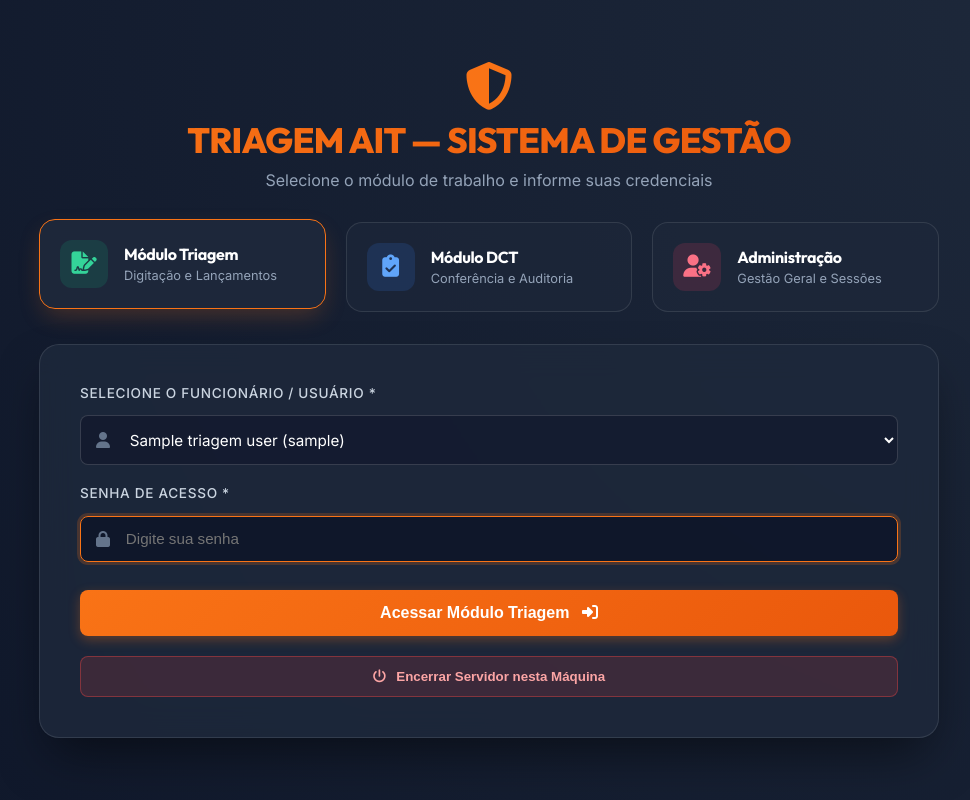
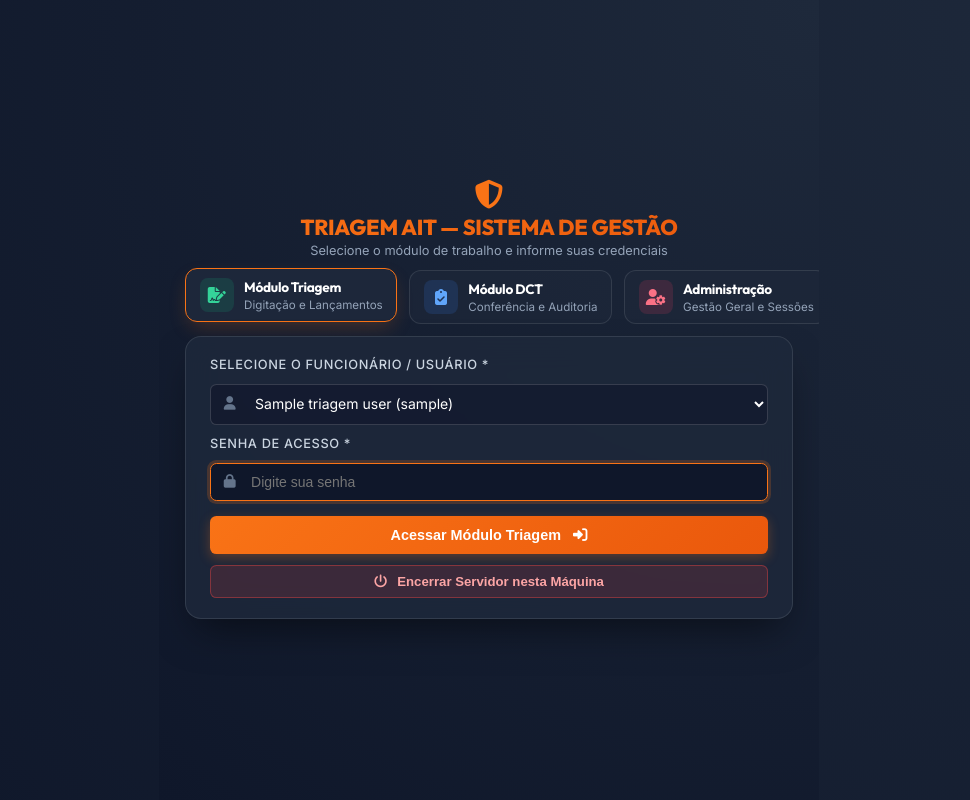
Before and after one commit to wMyster/Triagem-AITs, a Flask app: template templates/login.html in a window 1280 px wide. Shown: the whole page, without its empty margins (151-1121 px from the left). Run offline with Flask 3, Linux system fonts and the light colour scheme; the template is opened without the code that fills it: most values are stand-ins (such as "Sample title", 1, 10 or a date in 2020).

Commit message:
feat: Versao 2.1 com suporte otimizado a resolucao 1366x768p e remocao completa da barra de rolagem no login

```diff
--- a/static/css/style.css
+++ b/static/css/style.css
@@ -746,3 +746,29 @@ select option {
     background-color: #1e293b;
     color: #f8fafc;
 }
+
+/* 1366x768 Screen Resolution Optimization */
+@media screen and (max-width: 1400px) {
+    .app-container {
+        padding: 0.75rem 1rem;
+        max-width: 1320px;
+    }
+    .header-main {
+        padding: 0.65rem 1rem;
+    }
+    .nav-link {
+        padding: 0.4rem 0.65rem;
+        font-size: 0.825rem;
+    }
+    .panel {
+        padding: 1.15rem;
+        margin-bottom: 1rem;
+    }
+    .form-group {
+        margin-bottom: 0.85rem;
+    }
+    .form-control, .form-select, input[type="text"], input[type="date"], select {
+        padding: 0.55rem 0.75rem;
+        font-size: 0.875rem;
+    }
+}
--- a/templates/login.html
+++ b/templates/login.html
@@ -8,88 +8,100 @@
     <link href="https://fonts.googleapis.com/css2?family=Inter:wght@300;400;500;600;700&family=Outfit:wght@500;600;700;800&display=swap" rel="stylesheet">
     <link rel="stylesheet" href="{{ url_for('static', filename='css/style.css') }}">
     <style>
-        body {
+        html, body {
+            height: 100vh;
+            max-height: 100vh;
+            overflow: hidden;
+            margin: 0;
+            padding: 0;
             background: radial-gradient(circle at top right, #1e293b 0%, #0f172a 100%);
-            min-height: 100vh;
             display: flex;
             align-items: center;
             justify-content: center;
-            margin: 0;
-            padding: 2rem 1rem;
             font-family: 'Inter', sans-serif;
         }
         .login-wrapper {
-            width: 100%;
-            max-width: 900px;
+            width: 92%;
+            max-width: 780px;
             display: flex;
             flex-direction: column;
-            gap: 2rem;
+            gap: 0.75rem;
+            box-sizing: border-box;
         }
         .login-header-main {
             text-align: center;
             color: #ffffff;
         }
+        .login-header-main i.main-icon {
+            font-size: 1.8rem;
+            color: #f97316;
+            margin-bottom: 0.15rem;
+        }
         .login-header-main h1 {
             font-family: 'Outfit', sans-serif;
-            font-size: 2.2rem;
+            font-size: 1.35rem;
             font-weight: 800;
             background: linear-gradient(135deg, #f97316 0%, #ea580c 100%);
             -webkit-background-clip: text;
             -webkit-text-fill-color: transparent;
-            margin: 0 0 0.5rem 0;
+            margin: 0 0 0.15rem 0;
+            letter-spacing: -0.01em;
         }
         .login-header-main p {
             color: #94a3b8;
-            font-size: 1rem;
+            font-size: 0.8rem;
             margin: 0;
         }
 
         /* Sector Cards Selection */
         .sector-cards {
             display: grid;
-            grid-template-columns: repeat(auto-fit, minmax(240px, 1fr));
-            gap: 1.25rem;
+            grid-template-columns: repeat(3, 1fr);
+            gap: 0.75rem;
         }
         .sector-card {
             background: rgba(30, 41, 59, 0.6);
             border: 1px solid rgba(255, 255, 255, 0.1);
-            border-radius: 1rem;
-            padding: 1.25rem;
+            border-radius: 0.75rem;
+            padding: 0.55rem 0.85rem;
             cursor: pointer;
             transition: all 0.25s ease;
             display: flex;
             align-items: center;
-            gap: 1rem;
+            gap: 0.65rem;
             color: white;
         }
         .sector-card:hover, .sector-card.active {
-            transform: translateY(-3px);
+            transform: translateY(-2px);
             border-color: #f97316;
             background: rgba(30, 41, 59, 0.9);
-            box-shadow: 0 10px 25px -5px rgba(249, 115, 22, 0.25);
+            box-shadow: 0 8px 20px -5px rgba(249, 115, 22, 0.25);
         }
         .sector-card-icon {
-            width: 48px;
-            height: 48px;
-            border-radius: 0.75rem;
+            width: 34px;
+            height: 34px;
+            border-radius: 0.5rem;
             display: flex;
             align-items: center;
             justify-content: center;
-            font-size: 1.4rem;
+            font-size: 1rem;
+            flex-shrink: 0;
         }
         .icon-transporte { background: rgba(16, 185, 129, 0.15); color: #34d399; }
         .icon-dct { background: rgba(59, 130, 246, 0.15); color: #60a5fa; }
         .icon-admin { background: rgba(244, 63, 94, 0.15); color: #fb7185; }
 
         .sector-card-info h3 {
-            font-size: 1rem;
-            margin: 0 0 0.2rem 0;
+            font-size: 0.85rem;
+            margin: 0 0 0.1rem 0;
             font-weight: 700;
+            white-space: nowrap;
         }
         .sector-card-info p {
-            font-size: 0.8rem;
+            font-size: 0.725rem;
             color: #94a3b8;
             margin: 0;
+            white-space: nowrap;
         }
 
         /* Login Card */
@@ -97,43 +109,44 @@
             background: rgba(30, 41, 59, 0.85);
             backdrop-filter: blur(16px);
             border: 1px solid rgba(255, 255, 255, 0.1);
-            border-radius: 1.25rem;
-            box-shadow: 0 25px 50px -12px rgba(0, 0, 0, 0.5);
-            padding: 2.5rem;
+            border-radius: 1rem;
+            box-shadow: 0 20px 40px -12px rgba(0, 0, 0, 0.5);
+            padding: 1.25rem 1.5rem;
             color: #f8fafc;
         }
         .form-group {
-            margin-bottom: 1.25rem;
+            margin-bottom: 0.65rem;
         }
         .form-group label {
             display: block;
-            font-size: 0.85rem;
+            font-size: 0.8rem;
             font-weight: 500;
             color: #cbd5e1;
-            margin-bottom: 0.4rem;
+            margin-bottom: 0.25rem;
         }
         .input-group {
             position: relative;
         }
         .input-group i {
             position: absolute;
-            left: 1rem;
+            left: 0.85rem;
             top: 50%;
             transform: translateY(-50%);
             color: #64748b;
+            font-size: 0.85rem;
         }
-        .input-group input {
+        .input-group input, .input-group select {
             width: 100%;
-            padding: 0.85rem 1rem 0.85rem 2.8rem;
+            padding: 0.65rem 1rem 0.65rem 2.5rem;
             background: rgba(15, 23, 42, 0.6);
             border: 1px solid rgba(255, 255, 255, 0.15);
-            border-radius: 0.5rem;
+            border-radius: 0.4rem;
             color: #ffffff;
-            font-size: 0.95rem;
+            font-size: 0.875rem;
             box-sizing: border-box;
             transition: all 0.2s ease;
         }
-        .input-group input:focus {
+        .input-group input:focus, .input-group select:focus {
             outline: none;
             border-color: #f97316;
             box-shadow: 0 0 0 3px rgba(249, 115, 22, 0.2);
@@ -141,31 +154,31 @@
         }
         .btn-login {
             width: 100%;
-            padding: 0.9rem;
+            padding: 0.7rem;
             background: linear-gradient(135deg, #f97316 0%, #ea580c 100%);
             border: none;
-            border-radius: 0.5rem;
+            border-radius: 0.4rem;
             color: #ffffff;
-            font-size: 1rem;
+            font-size: 0.9rem;
             font-weight: 700;
             cursor: pointer;
             transition: all 0.2s ease;
             box-shadow: 0 4px 12px rgba(249, 115, 22, 0.3);
-            margin-top: 0.5rem;
+            margin-top: 0.25rem;
         }
         .btn-login:hover {
             transform: translateY(-1px);
             box-shadow: 0 6px 16px rgba(249, 115, 22, 0.4);
         }
         .alert {
-            padding: 0.75rem 1rem;
-            border-radius: 0.5rem;
-            margin-bottom: 1.25rem;
-            font-size: 0.875rem;
+            padding: 0.5rem 0.75rem;
+            border-radius: 0.4rem;
+            margin-bottom: 0.65rem;
+            font-size: 0.8rem;
             display: flex;
             align-items: center;
             justify-content: flex-start;
-            gap: 0.55rem;
+            gap: 0.5rem;
             text-align: left;
         }
         .alert-danger { background: rgba(239, 68, 68, 0.2); border: 1px solid rgba(239, 68, 68, 0.4); color: #fca5a5; }
@@ -178,7 +191,7 @@
 
     <div class="login-wrapper">
         <div class="login-header-main">
-            <i class="fa-solid fa-shield-halved" style="font-size: 3rem; color: #f97316; margin-bottom: 0.5rem;"></i>
+            <i class="fa-solid fa-shield-halved main-icon"></i>
             <h1>TRIAGEM AIT — SISTEMA DE GESTÃO</h1>
             <p>Selecione o módulo de trabalho e informe suas credenciais</p>
         </div>
@@ -233,7 +246,7 @@
                     <label for="username" id="lbl-username">Selecione o Funcionário / Usuário *</label>
                     <div class="input-group">
                         <i class="fa-solid fa-user"></i>
-                        <select id="username" name="username" required style="width: 100%; padding: 0.85rem 1rem 0.85rem 2.8rem; background: rgba(15, 23, 42, 0.6); border: 1px solid rgba(255, 255, 255, 0.15); border-radius: 0.5rem; color: #ffffff; font-size: 0.95rem; box-sizing: border-box; cursor: pointer;">
+                        <select id="username" name="username" required style="width: 100%; padding: 0.65rem 1rem 0.65rem 2.5rem; background: rgba(15, 23, 42, 0.6); border: 1px solid rgba(255, 255, 255, 0.15); border-radius: 0.4rem; color: #ffffff; font-size: 0.875rem; box-sizing: border-box; cursor: pointer;">
                             {% for u in triagem_users %}
                                 <option value="{{ u.username }}">{{ u.nome_completo }} ({{ u.username }})</option>
                             {% endfor %}
@@ -254,7 +267,7 @@
                 </button>
             </form>
 
-            <button type="button" onclick="shutdownSystem()" style="width: 100%; margin-top: 1.25rem; background: rgba(239, 68, 68, 0.15); border: 1px solid rgba(239, 68, 68, 0.4); color: #fca5a5; padding: 0.75rem; border-radius: 0.5rem; font-weight: 600; cursor: pointer; transition: all 0.2s ease;" onmouseover="this.style.background='rgba(239, 68, 68, 0.3)'" onmouseout="this.style.background='rgba(239, 68, 68, 0.15)'">
+            <button type="button" onclick="shutdownSystem()" style="width: 100%; margin-top: 0.65rem; background: rgba(239, 68, 68, 0.15); border: 1px solid rgba(239, 68, 68, 0.4); color: #fca5a5; padding: 0.5rem; border-radius: 0.4rem; font-weight: 600; font-size: 0.825rem; cursor: pointer; transition: all 0.2s ease;" onmouseover="this.style.background='rgba(239, 68, 68, 0.3)'" onmouseout="this.style.background='rgba(239, 68, 68, 0.15)'">
                 <i class="fa-solid fa-power-off" style="margin-right: 0.4rem;"></i> Encerrar Servidor nesta Máquina
             </button>
         </div>
```
